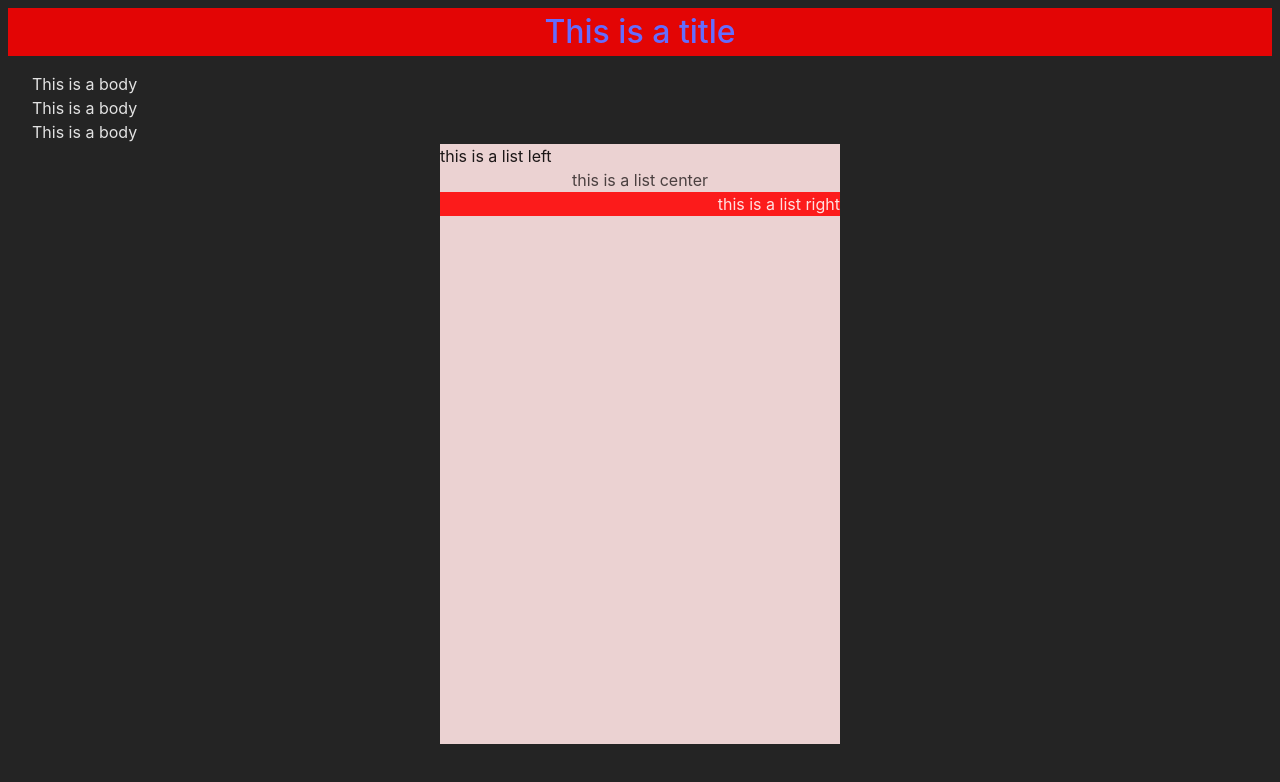
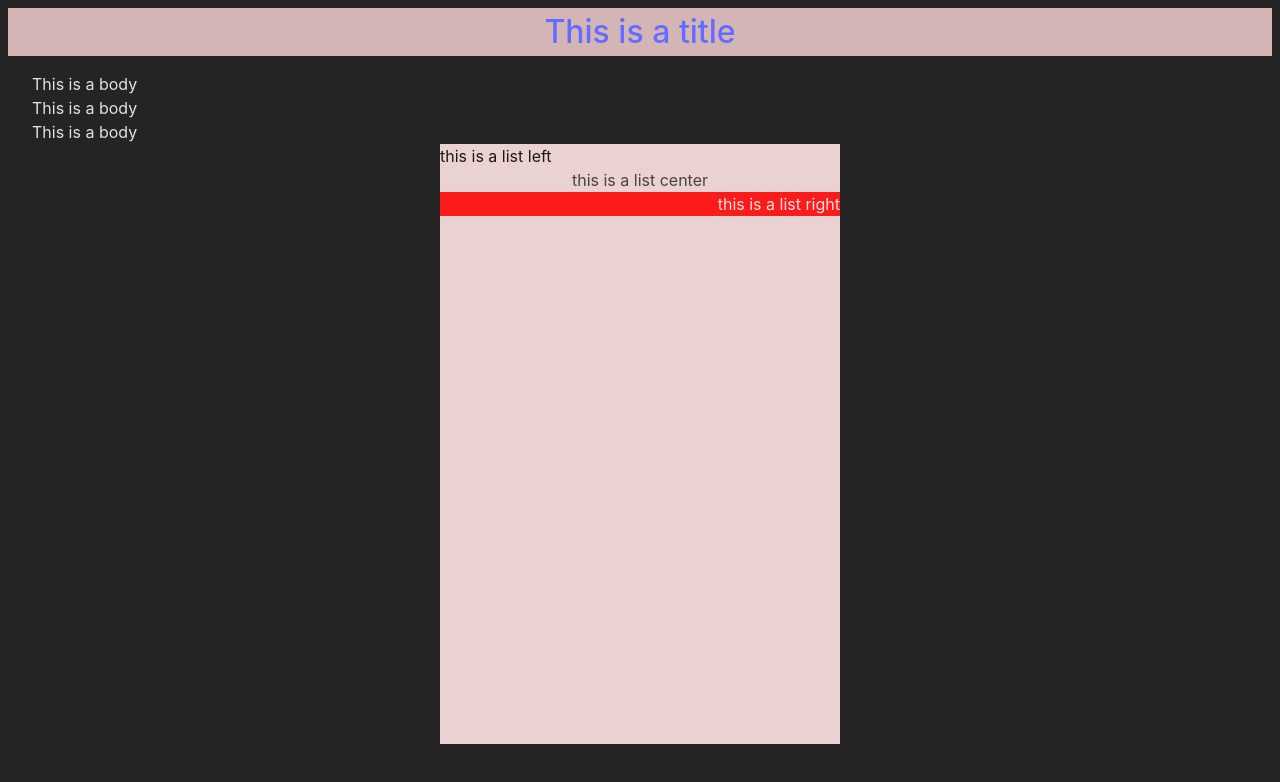
Before and after one commit to inc-cookiebox/test, a React (Vite) app: page / in a window 1280 px wide. Shown: the top 782 px of the page. Built offline with nearby package versions, Linux system fonts and the light colour scheme.

Commit message:
test: color picker in deployed - CookieBox

```diff
--- a/src/App.css
+++ b/src/App.css
@@ -15,7 +15,7 @@
   font-size: 2rem;
   font-weight: 500;
   margin-bottom: 1rem;
-  background-color: rgba(255, 0, 0, 0.87); }
+  background-color: #d4b5b5; }
 .box-box{
   width: 100%;
   display: flex;
```
